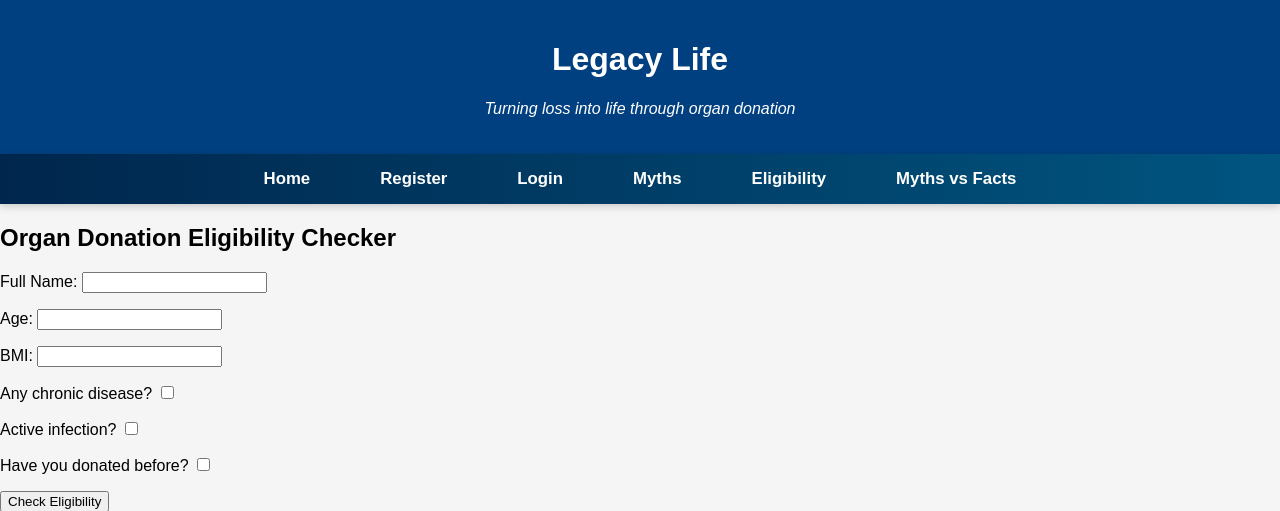
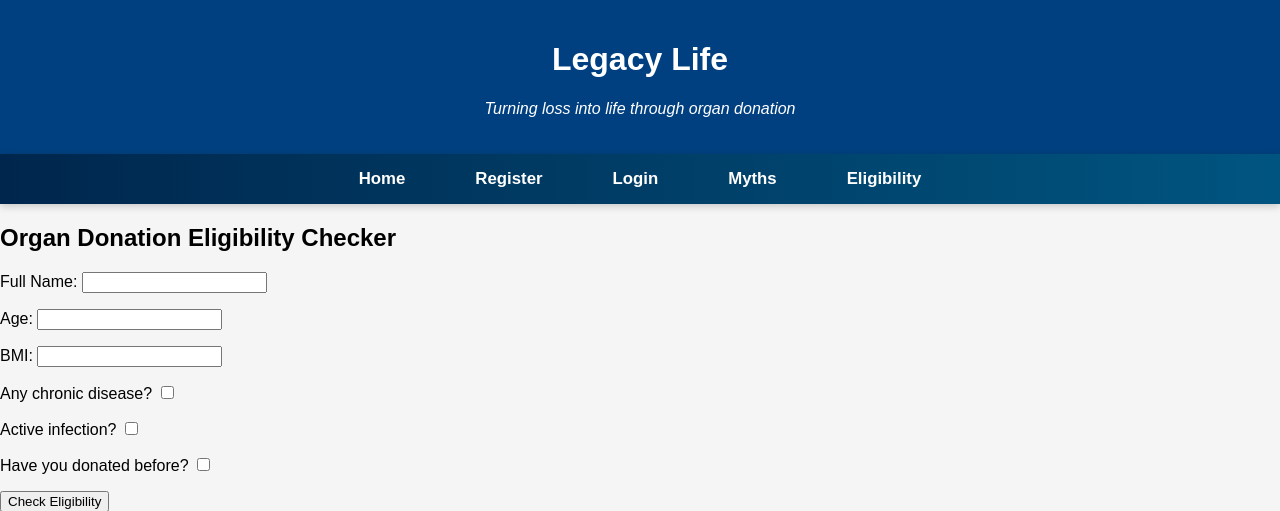
Before and after one commit to MamataIMoger/legacy_life, a Django app: page /eligibility/ in a window 1280 px wide. Shown: the top 511 px of the page. Run offline with Django 5.2, Linux system fonts and the light colour scheme.

Commit message:
Temporarily disabled Mythbuster URLs and views to prevent reverse match error during review 1

```diff
--- a/mythbuster/urls.py
+++ b/mythbuster/urls.py
@@ -2,5 +2,5 @@ from django.urls import path
 from . import views
 
 urlpatterns = [
-    path('', views.myths_view, name='myths'),
+    path('', views.myths, name='myths'),
 ]
--- a/mythbuster/views.py
+++ b/mythbuster/views.py
@@ -1,6 +1,6 @@
 from django.shortcuts import render
 
-def myths_view(request):
+def myths(request):
     myths_data = [
         {"myth": "Organ donation disfigures the body.",
          "fact": "Organs are removed with surgical precision, and the body is respectfully restored."},
--- a/templates/base.html
+++ b/templates/base.html
@@ -21,7 +21,8 @@
             <li><a href="#">Login</a></li>
             <li><a href="#">Myths</a></li>
             <li><a href="{% url 'check_eligibility' %}">Eligibility</a></li>
-            <li><a href="{% url 'myths' %}">Myths vs Facts</a></li>
+         {# <li><a href="{% url 'myths' %}">Myths vs Facts</a></li> #}
+
 
         </ul>
     </nav>
```
